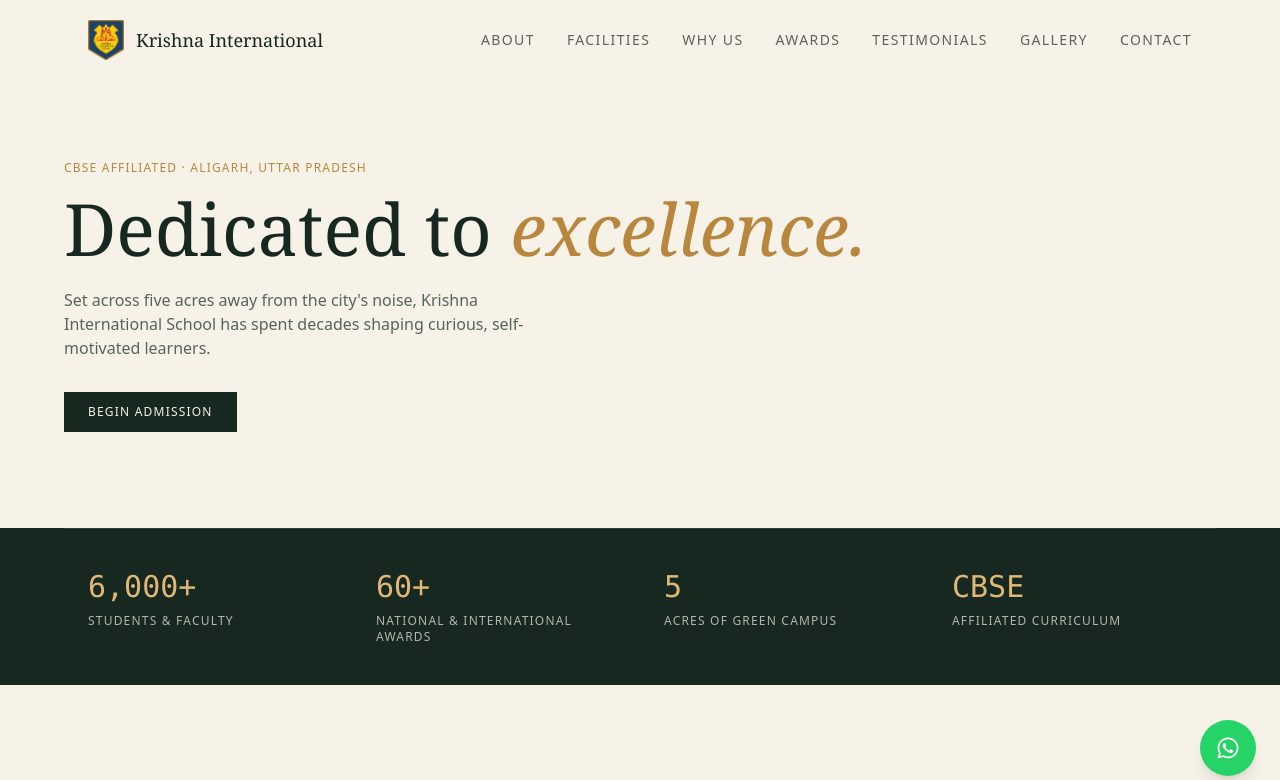
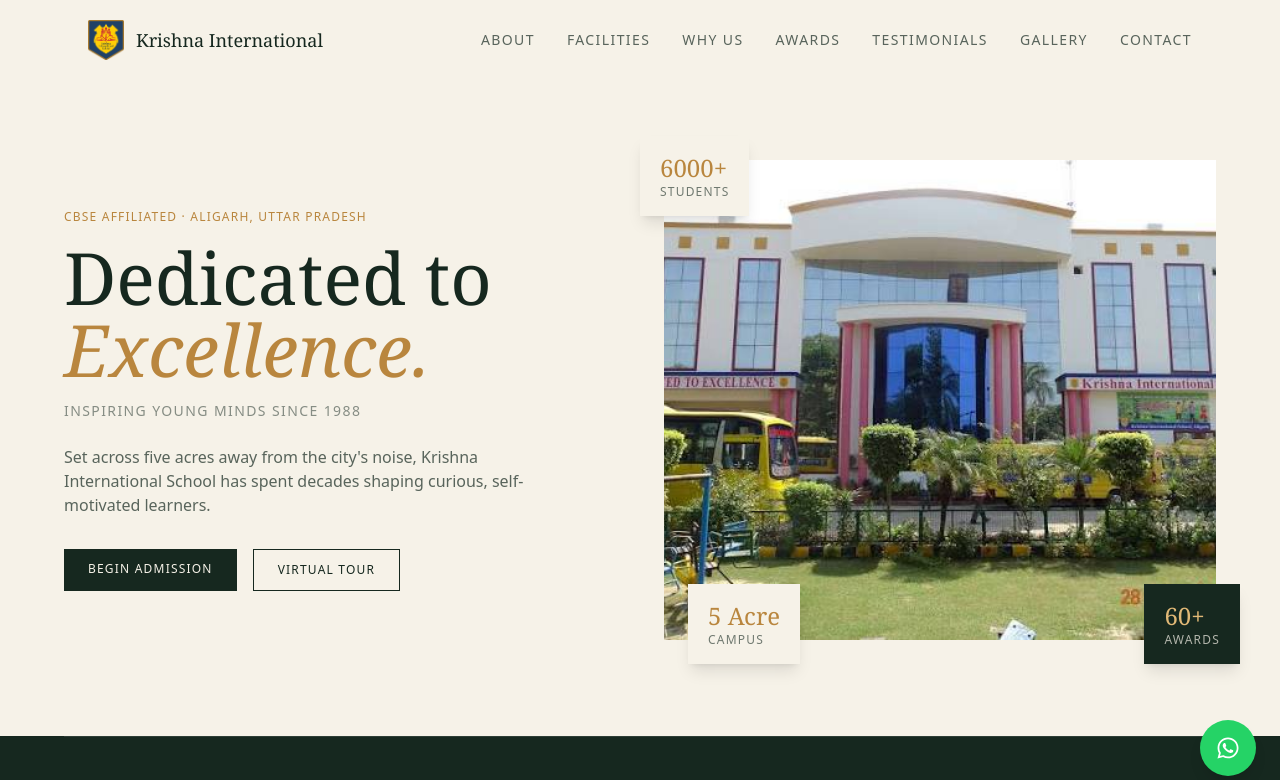
Before and after one commit to Vartika-2102/DETTROIN-INT-Vartika-Website, a React (Vite) app in the folder school-redesign/: page / in a window 1280 px wide. Shown: the top 780 px of the page. Built offline with nearby package versions, Linux system fonts and the light colour scheme.

Commit message:
Updated homepage components

```diff
--- a/school-redesign/src/Components/Hero.jsx
+++ b/school-redesign/src/Components/Hero.jsx
@@ -1,26 +1,70 @@
 export default function Hero() {
   return (
     <section id="top" className="pt-40 pb-24 px-6">
-      <div className="max-w-6xl mx-auto">
+      <div className="max-w-6xl mx-auto grid md:grid-cols-2 gap-12 items-center">
+        {/* Left content */}
+        <div>
           <p className="text-xs uppercase tracking-widest text-brass mb-4">
             CBSE Affiliated &middot; Aligarh, Uttar Pradesh
           </p>
 
-        <h1 className="font-display text-5xl md:text-7xl leading-tight mb-6">
-          Dedicated to <span className="italic text-brass">excellence.</span>
+          <h1 className="font-display text-5xl md:text-7xl leading-tight mb-4">
+            Dedicated to
+            <br />
+            <span className="italic text-brass">Excellence.</span>
           </h1>
+
+          <p className="text-sm uppercase tracking-widest text-ink/50 mb-6">
+            Inspiring Young Minds Since 1988
+          </p>
 
           <p className="max-w-lg text-ink/70 mb-8">
             Set across five acres away from the city's noise, Krishna International
             School has spent decades shaping curious, self-motivated learners.
           </p>
 
+          <div className="flex flex-wrap gap-4">
               <a
               href="#contact"
               className="inline-block bg-ink text-paper px-6 py-3 text-xs uppercase tracking-widest"
             >
               Begin Admission
             </a>
+              <a
+              href="#virtual-tour"
+              className="inline-block border border-ink text-ink px-6 py-3 text-xs uppercase tracking-widest"
+            >
+              Virtual Tour
+            </a>
+          </div>
+        </div>
+
+        {/* Right image with floating stat cards */}
+        <div className="relative">
+          <img
+            src="/Images/hero-school.jpg"
+            alt="Krishna International School campus"
+            className="w-full h-[420px] md:h-[480px] object-cover object-top"
+          />
+
+          {/* Floating card - top left */}
+          <div className="absolute -top-6 -left-6 bg-paper shadow-lg px-5 py-4 hidden sm:block">
+            <p className="font-display text-2xl text-brass">6000+</p>
+            <p className="text-xs uppercase tracking-widest text-ink/60">Students</p>
+          </div>
+
+          {/* Floating card - bottom right */}
+          <div className="absolute -bottom-6 -right-6 bg-ink text-paper shadow-lg px-5 py-4">
+            <p className="font-display text-2xl text-brasslight">60+</p>
+            <p className="text-xs uppercase tracking-widest text-paper/70">Awards</p>
+          </div>
+
+          {/* Floating card - bottom left */}
+          <div className="absolute -bottom-6 left-6 bg-paper shadow-lg px-5 py-4 hidden md:block">
+            <p className="font-display text-2xl text-brass">5 Acre</p>
+            <p className="text-xs uppercase tracking-widest text-ink/60">Campus</p>
+          </div>
+        </div>
       </div>
     </section>
   )
--- a/school-redesign/src/Components/Stats.jsx
+++ b/school-redesign/src/Components/Stats.jsx
@@ -1,5 +1,7 @@
-import CountUp from 'react-countup'
+import * as CountUpModule from 'react-countup'
 import { useInView } from 'react-intersection-observer'
+
+const CountUp = CountUpModule.default?.default ?? CountUpModule.default ?? CountUpModule
 
 const stats = [
   { end: 6000, suffix: '+', label: 'Students & Faculty' },
```
Also changed, not shown: school-redesign/public/Images/hero-school.jpg (added). Lines whose indentation alone changed are shown as unchanged.
